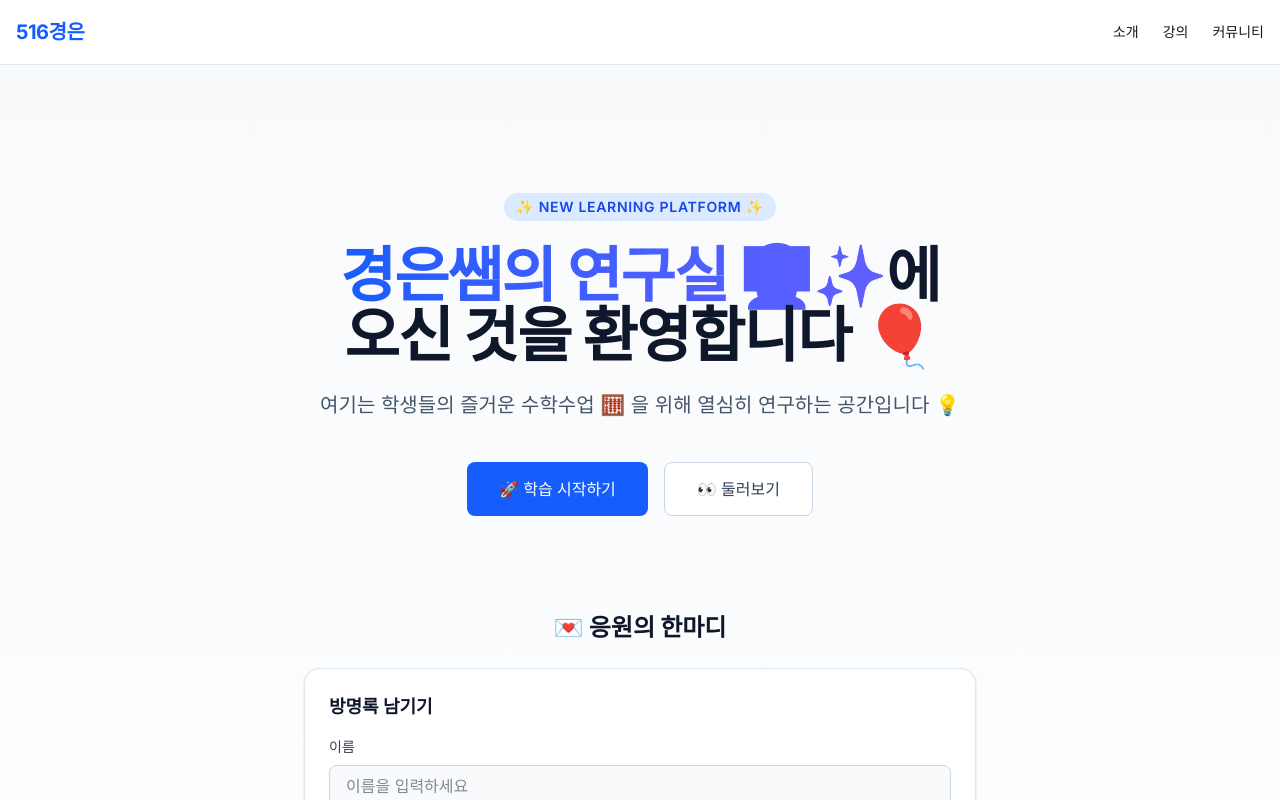
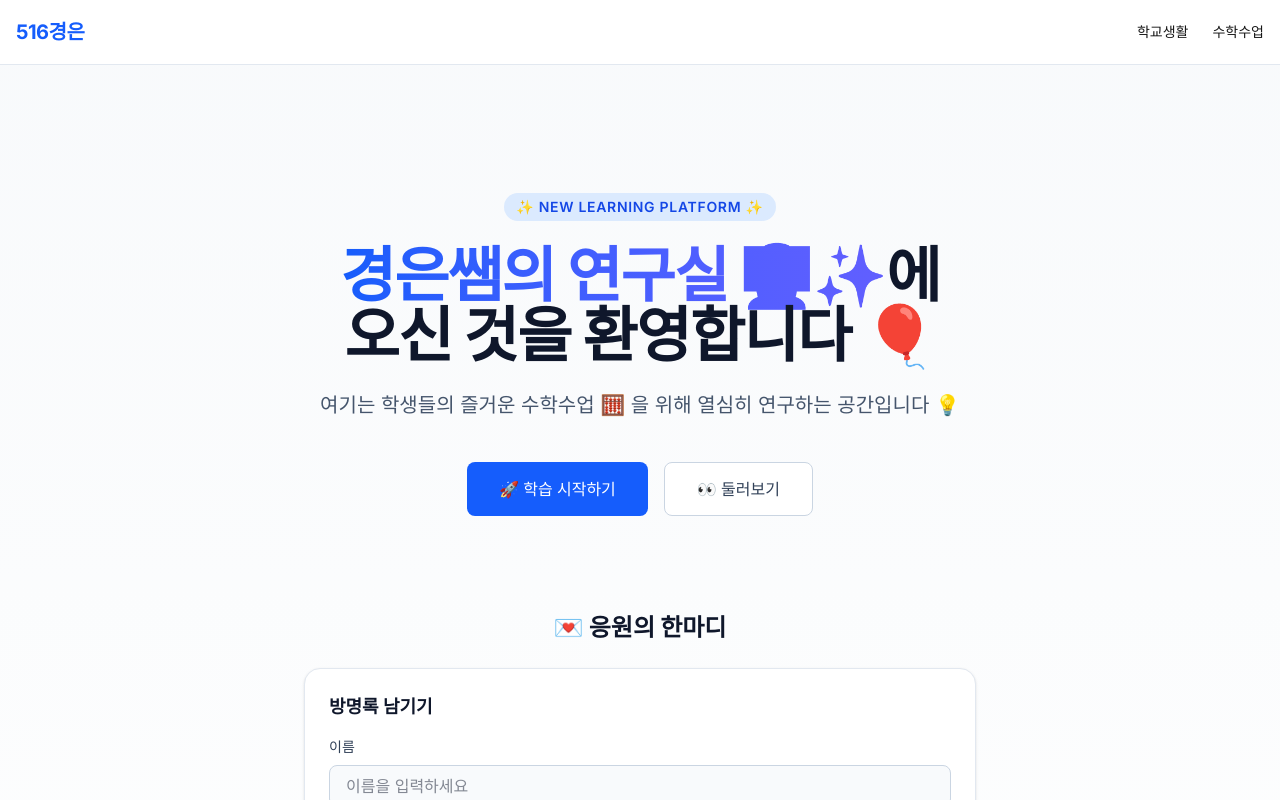
Before and after one commit to yge6055-max/516-, a Next.js app: page / in a window 1280 px wide. Shown: the top 800 px of the page. Built offline with nearby package versions, Linux system fonts and the light colour scheme; no server answers; the database is empty.

Commit message:
style: 네비게이션바 탭 이름 수정 (학교생활, 수학수업)

```diff
--- a/src/app/layout.tsx
+++ b/src/app/layout.tsx
@@ -27,13 +27,10 @@ export default function RootLayout({
             <nav className="hidden md:flex items-center gap-6 text-sm font-medium">
               {/* 여기에 네비게이션 링크를 추가하세요 */}
               <Link href="#" className="hover:text-blue-600 dark:hover:text-blue-400 transition-colors">
-                소개
+                학교생활
               </Link>
               <Link href="#" className="hover:text-blue-600 dark:hover:text-blue-400 transition-colors">
-                강의
-              </Link>
-              <Link href="#" className="hover:text-blue-600 dark:hover:text-blue-400 transition-colors">
-                커뮤니티
+                수학수업
               </Link>
             </nav>
             <div className="flex md:hidden">
```
